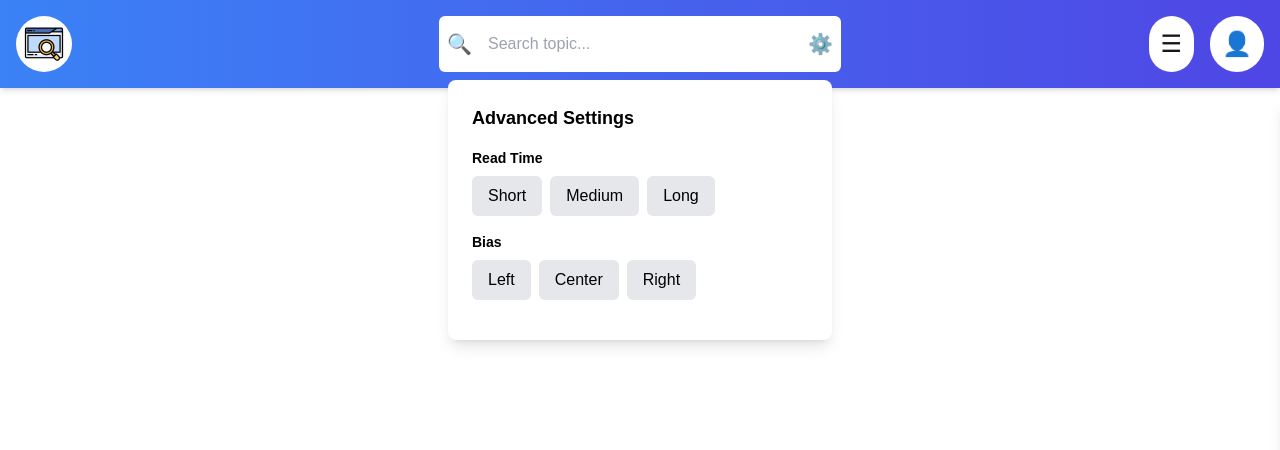
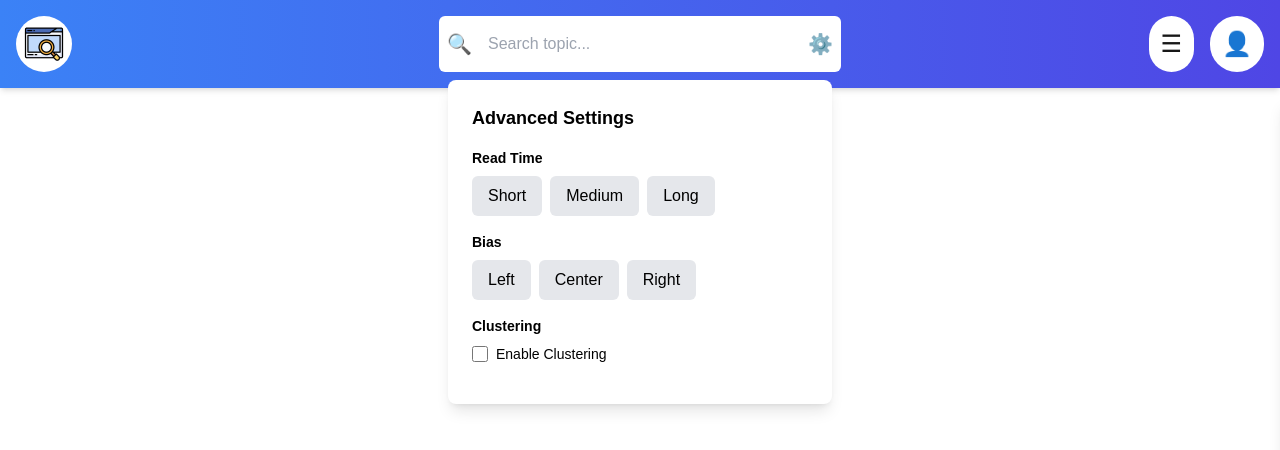
Before and after one commit to fayefzhang/bitewise, a Next.js app in the folder frontend/: page /search in a window 1280 px wide. Both pictures are taken after a click on the button "⚙️". Shown: the top 450 px of the page. Built offline with nearby package versions, Linux system fonts and the light colour scheme.

Commit message:
clustering

```diff
--- a/frontend/app/common/interfaces.ts
+++ b/frontend/app/common/interfaces.ts
@@ -8,6 +8,7 @@ export interface Preferences {
   from_date: string; // this defaults to past 7 days in newsapi code
   read_time: string;
   bias: string;
+  clustering: boolean;
 }
 
 // Article Interface
@@ -24,6 +25,7 @@ export interface Article {
   relatedSources: RelatedSource[];
   details: string[];
   fullContent: string;
+  cluster: number;
 }
 
 // RelatedSource Interface
--- a/frontend/app/components/header.tsx
+++ b/frontend/app/components/header.tsx
@@ -1,6 +1,6 @@
 "use client";
 
-import { Preferences } from '../common/interfaces';
+import { Preferences } from "../common/interfaces";
 import { search } from "@/api/api";
 import Image from "next/image";
 import Link from "next/link";
@@ -26,6 +26,7 @@ const Header: React.FC<HeaderProps> = ({
     from_date: "",
     read_time: "",
     bias: "",
+    clustering: false,
   });
 
   const toggleReadTime = (time: string) => {
@@ -112,7 +113,9 @@ const Header: React.FC<HeaderProps> = ({
         >
           <h3 className="text-lg font-bold mb-4">Advanced Settings</h3>
           <div className="mb-4">
-            <label className="block text-sm font-semibold mb-2">Read Time</label>
+            <label className="block text-sm font-semibold mb-2">
+              Read Time
+            </label>
             <div className="flex space-x-2">
               {["Short", "Medium", "Long"].map((time: string) => {
                 const isSelected = searchPreferences.read_time == time;
@@ -131,7 +134,7 @@ const Header: React.FC<HeaderProps> = ({
             </div>
           </div>
           <div className="mb-4">
-          <label className="block text-sm font-semibold mb-2">Bias</label>
+            <label className="block text-sm font-semibold mb-2">Bias</label>
             <div className="flex space-x-2">
               {["Left", "Center", "Right"].map((bias: string) => {
                 const isSelected = searchPreferences.bias == bias;
@@ -149,6 +152,28 @@ const Header: React.FC<HeaderProps> = ({
               })}
             </div>
           </div>
+          <div className="mb-4">
+            <label className="block text-sm font-semibold mb-2">
+              Clustering
+            </label>
+            <div className="flex items-center space-x-2">
+              <input
+                type="checkbox"
+                id="clustering"
+                className="w-4 h-4"
+                checked={searchPreferences.clustering}
+                onChange={(e) =>
+                  setSearchPreferences((prev) => ({
+                    ...prev,
+                    clustering: e.target.checked,
+                  }))
+                }
+              />
+              <label htmlFor="clustering" className="text-sm">
+                Enable Clustering
+              </label>
+            </div>
+          </div>
         </div>
       )}
     </header>
--- a/frontend/app/search/page.tsx
+++ b/frontend/app/search/page.tsx
@@ -166,6 +166,7 @@ const SearchPage: React.FC = () => {
         relatedSources: entry.relatedSources,
         details: entry.details,
         fullContent: entry.fullContent,
+        cluster: entry.cluster,
       }));
 
       setArticles(articlesData);
@@ -231,7 +232,7 @@ const SearchPage: React.FC = () => {
                     (headerPreferences?.read_time == "Medium" && article.readTime == "2-7 min") ||
                     (headerPreferences?.read_time == "Long" && article.readTime == ">7 min"));
                   }
-                  return (headerPreferences?.bias == null || article.bias.includes(headerPreferences.bias.toLowerCase()) && readTime);
+                  return (headerPreferences?.bias == null || article.bias.includes(headerPreferences.bias.toLowerCase()) && readTime && (!headerPreferences.clustering || article.cluster != -1));
                 })
                 .map((article) => (
                   <div
```
